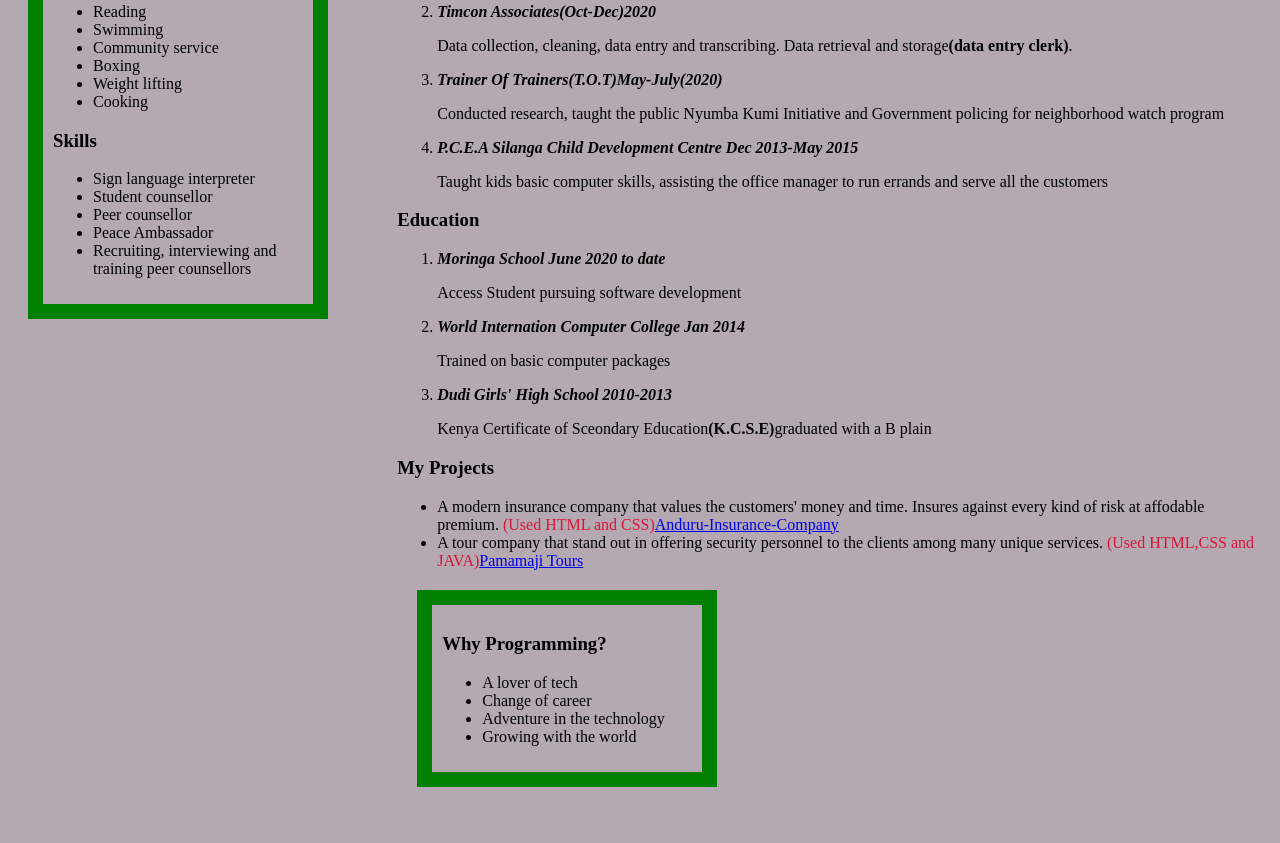
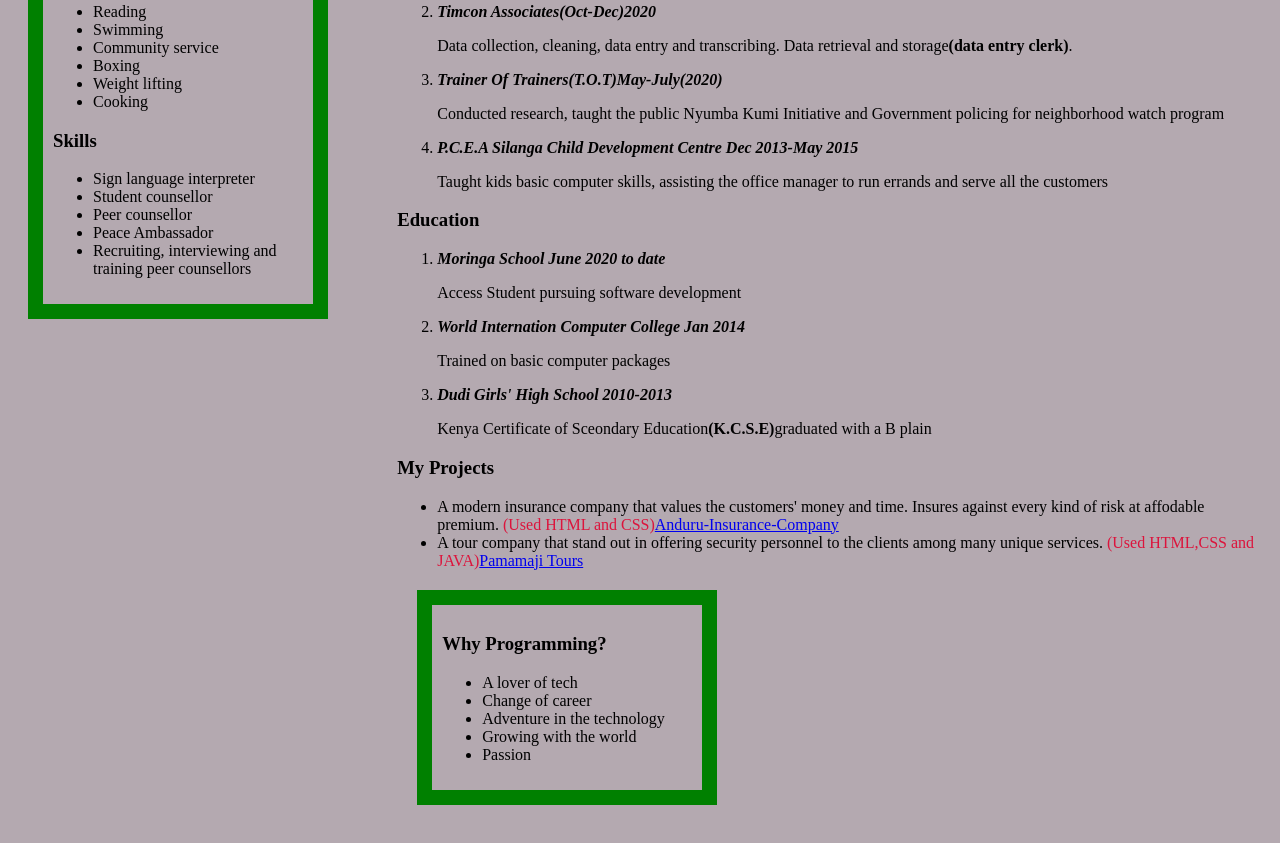
Before and after one commit to PatriciaAnduru/Portfolio, a plain HTML site: page index.html in a window 1280 px wide. Shown: the part 535-1378 px from the top of the page. Drawn offline with Linux system fonts and the light colour scheme.

Commit message:
update unordered list

```diff
--- a/index.html
+++ b/index.html
@@ -79,6 +79,7 @@
                         <li>Change of career</li>
                         <li>Adventure in the technology</li>
                         <li>Growing with the world</li>
+                        <li>Passion</li>
                     </ul>
                 </div>
                 </p>
```
